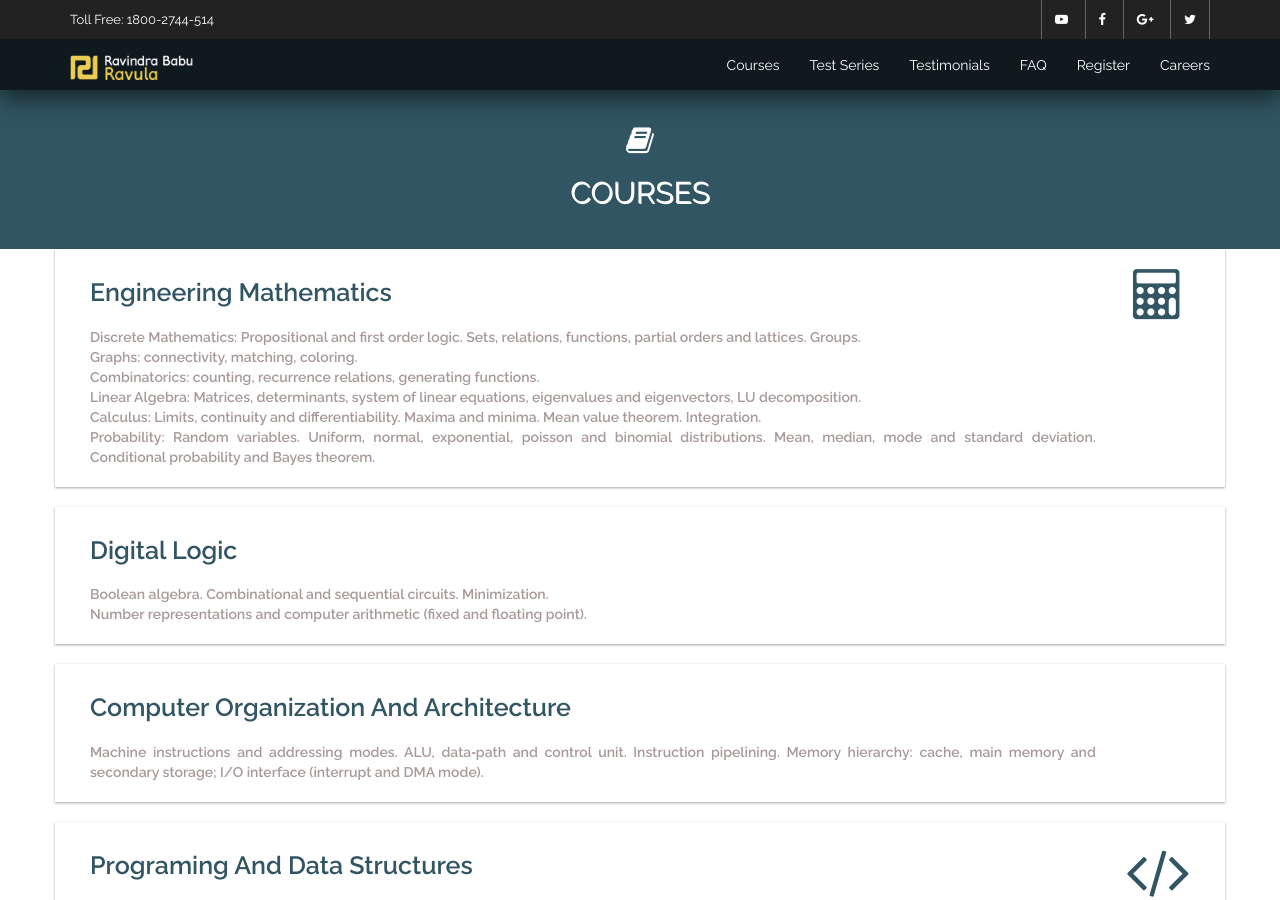
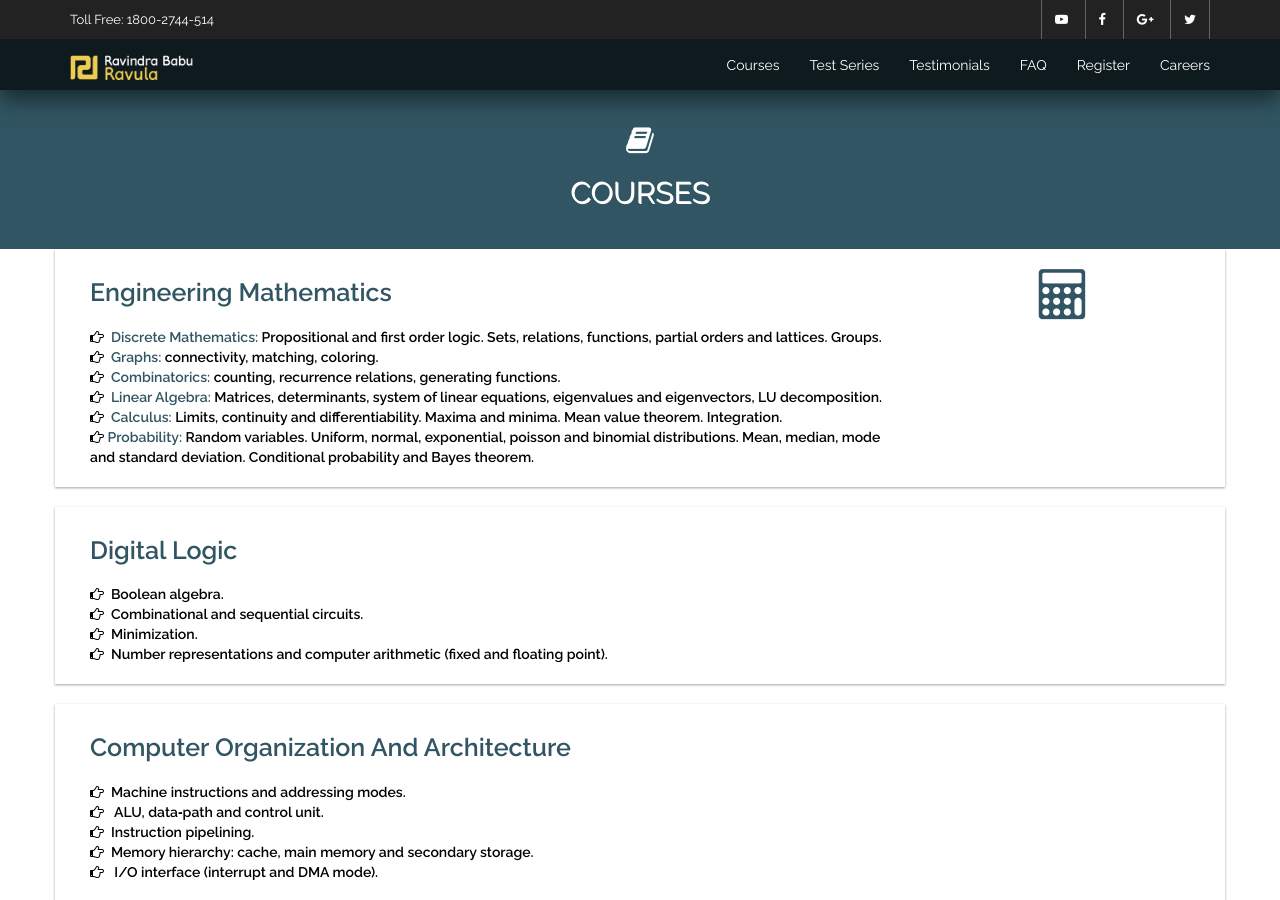
Before and after one commit to satish18/gate-raudra, a Jekyll site: the page built from courses.html, in a window 1280 px wide and 900 px high. Built offline with Jekyll 4.4.1, drawn with Linux system fonts in a browser that asks for light colours; nearby versions of some CDN libraries; some of the changed text lies outside the part shown.

Commit message:
courses with details

```diff
--- a/_sass/_courses.scss
+++ b/_sass/_courses.scss
@@ -33,9 +33,23 @@
     margin-top: 20px;
   }
   .dark-grey {
-    text-align: justify;
-    text-justify: inter-word;
-    color: #a99999;
+    // text-align: justify;
+    // text-justify: inter-word;
+    // padding: 5px;
+    color: black;
+    p {
+      padding: 1em;
+    }
+    b {
+      color: #315562;
+    }
+    i{
+      color: black;
+      // -webkit-text-stroke-width: 5px;
+      -webkit-text-stroke-color: black;
+      // background: black;o
+      padding-bottom: 2px;
+    }
 
   }
   .row {
@@ -63,3 +77,64 @@
   //   }
   // }
 }
+
+
+#testimonial-header {
+  padding-top: 13vh;
+  .testimonial-slide-container{
+    background: #315562;
+    i {
+      font-size: 30px;
+      color: white;
+    }
+    h2 {
+      color: white;
+      text-align: center;
+      text-shadow: 1px 1px white;
+    }
+  }
+}
+#testimonial-body {
+  .row {
+    padding: 10px;
+  }
+  .col-md-4 {
+    padding: 10px;
+  }
+  .person-box {
+
+
+  }
+    .common-col {
+    // border: 1px solid #315562;
+    padding: 10px;
+    h4 {
+      text-align: center;
+      color: #315562;
+    }
+    img {
+      width: 100px;
+      height: 100px;
+      border-radius: 70px;
+      display: block;
+      margin-left: auto;
+      margin-right: auto;
+      // align-content: center;
+    }
+    p {
+      // background: #F4F4F4;
+      text-align: justify;
+      color: #315562;
+      padding-left: 20px;
+      padding-right: 20px;
+      overflow: hidden;
+      max-width: 75ch;
+      display: -webkit-box;
+  -webkit-line-clamp: 3;
+  -webkit-box-orient: vertical;
+      // overflow: hidden;
+      // text-overflow: ellipsis;
+      // max-width: 200px;
+    }
+  }
+}
--- a/courses.html
+++ b/courses.html
@@ -17,134 +17,152 @@ layout: default
     </div>
     <div class="container">
       <div class="row space-20 box-light margin-b20">
-        <div class="col-md-11" style="text-align: left;">
+        <div class="col-md-9" style="text-align: left;">
           <h4><b>Engineering Mathematics<b></h4>
             <div class="margin-20 dark-grey" >
-              <b>Discrete Mathematics:</b> Propositional and first order logic. Sets, relations, functions,
-                partial orders and lattices. Groups. <br>Graphs: connectivity, matching, coloring.<br>
-                <b>Combinatorics:</b> counting, recurrence relations, generating functions.<br>
-                <b>Linear Algebra:</b> Matrices, determinants, system of linear equations, eigenvalues and eigenvectors, LU decomposition.<br>
-                <b>Calculus:</b> Limits, continuity and differentiability. Maxima and minima. Mean value theorem. Integration.<br>
-                <b>Probability:</b> Random variables. Uniform, normal, exponential, poisson and binomial distributions. Mean, median, mode and standard deviation. Conditional probability and Bayes theorem.
+              <i class="fa fa-hand-o-right"></i>&nbsp&nbsp<b>Discrete Mathematics:  </b> Propositional and first order logic. Sets, relations, functions,
+                partial orders and lattices. Groups.   <br><i class="fa fa-hand-o-right"></i>&nbsp&nbsp<b>Graphs:</b> connectivity, matching, coloring.<br>
+                <i class="fa fa-hand-o-right"></i>&nbsp&nbsp<b>Combinatorics:</b> counting, recurrence relations, generating functions.<br>
+                <i class="fa fa-hand-o-right"></i>&nbsp&nbsp<b>Linear Algebra:</b> Matrices, determinants, system of linear equations, eigenvalues and eigenvectors, LU decomposition.<br>
+                <i class="fa fa-hand-o-right"></i>&nbsp&nbsp<b>Calculus:</b> Limits, continuity and differentiability. Maxima and minima. Mean value theorem. Integration.<br>
+                <i class="fa fa-hand-o-right"></i>&nbsp<b>Probability:</b> Random variables. Uniform, normal, exponential, poisson and binomial distributions. Mean, median, mode and standard deviation. Conditional probability and Bayes theorem.
             </div>
           </div>
-          <div class="col-md-1 img-container ">
+          <div class="col-md-3 img-container ">
             <i class="fa fa-calculator hidden-xs hidden-sm" area-hidden="true" style="font-size:50px !important"></i>
           </div>
         </div>
         <div class="row space-20 box-light margin-b20">
-          <div class="col-md-11" style="text-align: left;">
+          <div class="col-md-9" style="text-align: left;">
             <h4><b>Digital Logic<b></h4>
               <div class="margin-20 dark-grey" >
-                Boolean algebra. Combinational and sequential circuits. Minimization.<br>
-                Number representations and computer arithmetic (fixed and floating point).
+                <i class="fa fa-hand-o-right"></i>&nbsp&nbspBoolean algebra.<br>
+                <i class="fa fa-hand-o-right"></i>&nbsp&nbspCombinational and sequential circuits.<br>
+                <i class="fa fa-hand-o-right"></i>&nbsp&nbspMinimization.<br>
+                <i class="fa fa-hand-o-right"></i>&nbsp&nbspNumber representations and computer arithmetic (fixed and floating point).
               </div>
             </div>
-            <div class="col-md-1 img-container hidden-xs hidden-sm">
+            <div class="col-md-3 img-container hidden-xs hidden-sm">
               <br><i class="zmdi zmdi-memory zmdi-memory-hc-2x" ></i>
             </div>
           </div>
           <div class="row space-20 box-light margin-b20">
-            <div class="col-md-11" style="text-align: left;">
+            <div class="col-md-9" style="text-align: left;">
               <h4><b>Computer Organization And Architecture<b></h4>
                 <div class="margin-20 dark-grey" >
-                  Machine instructions and addressing modes. ALU, data‐path and control unit. Instruction
-                    pipelining. Memory hierarchy: cache, main memory and secondary storage; I/O
-                    interface (interrupt and DMA mode).
+                  <i class="fa fa-hand-o-right"></i>&nbsp&nbspMachine instructions and addressing modes.<br>
+                  <i class="fa fa-hand-o-right"></i>&nbsp&nbsp ALU, data‐path and control unit.<br>
+                   <i class="fa fa-hand-o-right"></i>&nbsp&nbspInstruction pipelining.<br>
+                   <i class="fa fa-hand-o-right"></i>&nbsp&nbspMemory hierarchy: cache, main memory and secondary storage.<br>
+                   <i class="fa fa-hand-o-right"></i>&nbsp&nbsp I/O interface (interrupt and DMA mode).
                 </div>
               </div>
-              <div class="col-md-1 img-container hidden-xs hidden-sm">
+              <div class="col-md-3 img-container hidden-xs hidden-sm">
                 <br><i class="zmdi zmdi-tablet" ></i>
               </div>
             </div>
             <div class="row space-20 box-light margin-b20">
-              <div class="col-md-11" style="text-align: left;">
+              <div class="col-md-9" style="text-align: left;">
                 <h4><b>Programing And Data Structures<b></h4>
                   <div class="margin-20 dark-grey " >
-                    Programming in C. Recursion. Arrays, stacks, queues, linked lists, trees, binary search
-                      trees, binary heaps, graphs
+                    <i class="fa fa-hand-o-right"></i>&nbsp&nbsp Programming in C.<br>
+                      <i class="fa fa-hand-o-right"></i>&nbsp&nbspRecursion.<br>
+                      <i class="fa fa-hand-o-right"></i>&nbsp&nbspArrays, stacks, queues, linked lists, trees, binary search<br>
+                      <i class="fa fa-hand-o-right"></i>&nbsp&nbsp Trees, binary heaps, graphs
                   </div>
                 </div>
-                <div class="col-md-1 img-container hidden-xs hidden-sm">
+                <div class="col-md-3 img-container hidden-xs hidden-sm">
                   <i class="fa fa-code" ></i>
                 </div>
               </div>
               <div class="row space-20 box-light margin-b20">
-                <div class="col-md-11" style="text-align: left;">
+                <div class="col-md-9" style="text-align: left;">
                   <h4><b>Algorithms<b></h4>
                     <div class="margin-20 dark-grey" >
-                      Searching, sorting, hashing. Asymptotic worst case time and space complexity.
-                        Algorithm design techniques: greedy, dynamic programming and divide‐and‐conquer.
-                        Graph search, minimum spanning trees, shortest paths.
+                      <i class="fa fa-hand-o-right"></i>&nbsp&nbspSearching, sorting, hashing.<br>
+                      <i class="fa fa-hand-o-right"></i>&nbsp&nbsp Asymptotic worst case time and space complexity.<br>
+                        <i class="fa fa-hand-o-right"></i>&nbsp&nbspAlgorithm design techniques: greedy, dynamic programming and divide‐and‐conquer.<br>
+                        <i class="fa fa-hand-o-right"></i>&nbsp&nbspGraph search, minimum spanning trees, shortest paths.
                     </div>
                   </div>
-                  <div class="col-md-1 img-container hidden-xs hidden-sm">
+                  <div class="col-md-3 img-container hidden-xs hidden-sm">
                     <i class="zmdi zmdi-device-hub" ></i>
                   </div>
               </div>
               <div class="row space-20 box-light margin-b20">
-                <div class="col-md-11" style="text-align: left;">
+                <div class="col-md-9" style="text-align: left;">
                   <h4><b>Theory Of Computation<b></h4>
                     <div class="margin-20 dark-grey" >
-                      Regular expressions and finite automata. Context-free grammars and push-down
-                        automata. Regular and contex-free languages, pumping lemma. Turing machines and
-                        undecidability.
+                      <i class="fa fa-hand-o-right"></i>&nbsp&nbspRegular expressions and finite automata.<br>
+                      <i class="fa fa-hand-o-right"></i>&nbsp&nbsp Context-free grammars and push-down automata.<br>
+                      <i class="fa fa-hand-o-right"></i>&nbsp&nbsp Regular and contex-free languages, pumping lemma. <br>
+                      <i class="fa fa-hand-o-right"></i>&nbsp&nbspTuring machines and undecidability.
                     </div>
                   </div>
-                  <div class="col-md-1 img-container hidden-xs hidden-sm">
+                  <div class="col-md-3 img-container hidden-xs hidden-sm">
                     <i class="zmdi zmdi-tablet-mac" ></i>
                   </div>
               </div>
               <div class="row space-20 box-light margin-b20">
-                <div class="col-md-11" style="text-align: left;">
+                <div class="col-md-9" style="text-align: left;">
                   <h4><b>Compiler Design<b></h4>
                     <div class="margin-20 dark-grey" >
-                      Lexical analysis, parsing, syntax-directed translation. Runtime environments.
-                        Intermediate code generation.
+                      <i class="fa fa-hand-o-right"></i>&nbsp&nbspLexical analysis, parsing, syntax-directed translation.<br>
+                      <i class="fa fa-hand-o-right"></i>&nbsp&nbsp Runtime environments.<br>
+                      <i class="fa fa-hand-o-right"></i>&nbsp&nbspIntermediate code generation.
                     </div>
                   </div>
-                  <div class="col-md-1 img-container hidden-xs hidden-sm">
+                  <div class="col-md-3 img-container hidden-xs hidden-sm">
                     <i class="fa fa-desktop" ></i>
                   </div>
               </div>
               <div class="row space-20 box-light margin-b20">
-                <div class="col-md-11" style="text-align: left;">
+                <div class="col-md-9" style="text-align: left;">
                   <h4><b>Operating Systems<b></h4>
                     <div class="margin-20 dark-grey" >
-                      Processes, threads, inter‐process communication, concurrency and synchronization.
-                        Deadlock. CPU scheduling. Memory management and virtual memory. File systems.
+                      <i class="fa fa-hand-o-right"></i>&nbsp&nbspProcesses, threads, inter‐process communication, concurrency and synchronization.<br>
+                      <i class="fa fa-hand-o-right"></i>&nbsp&nbspDeadlock. <br>
+                      <i class="fa fa-hand-o-right"></i>&nbsp&nbspCPU scheduling. <br>
+                      <i class="fa fa-hand-o-right"></i>&nbsp&nbspMemory management and virtual memory.<br>
+                      <i class="fa fa-hand-o-right"></i>&nbsp&nbspFile systems.
 
                     </div>
                   </div>
-                  <div class="col-md-1 img-container hidden-xs hidden-sm">
+                  <div class="col-md-3 img-container hidden-xs hidden-sm">
                     <i class="fa fa-file-text-o" ></i>
                   </div>
               </div>
               <div class="row space-20 box-light margin-b20">
-                <div class="col-md-11" style="text-align: left;">
+                <div class="col-md-9" style="text-align: left;">
                   <h4><b>Databases<b></h4>
                     <div class="margin-20 dark-grey" >
-                      ER‐model. Relational model: relational algebra, tuple calculus, SQL. Integrity constraints,
-                        normal forms. File organization, indexing (e.g., B and B+ trees). Transactions and
-                        concurrency control.
+                      <i class="fa fa-hand-o-right"></i>&nbsp&nbspER‐model.<br>
+                      <i class="fa fa-hand-o-right"></i>&nbsp&nbsp Relational model: relational algebra, tuple calculus, SQL. <br>
+                      <i class="fa fa-hand-o-right"></i>&nbsp&nbspIntegrity constraints, normal forms.<br>
+                       <i class="fa fa-hand-o-right"></i>&nbsp&nbspFile organization, indexing (e.g., B and B+ trees).<br>
+                        <i class="fa fa-hand-o-right"></i>&nbsp&nbspTransactions and concurrency control.
                     </div>
                   </div>
-                  <div class="col-md-1 img-container hidden-xs hidden-sm">
+                  <div class="col-md-3 img-container hidden-xs hidden-sm">
                     <i class="fa fa-database" ></i>
                   </div>
               </div>
               <div class="row space-20 box-light margin-b20">
-                <div class="col-md-11" style="text-align: left;">
+                <div class="col-md-9" style="text-align: left;">
                   <h4><b>Computer Networks<b></h4>
                     <div class="margin-20 dark-grey" >
-                      Concept of layering. LAN technologies (Ethernet). Flow and error control techniques,
-                        switching. IPv4/IPv6, routers and routing algorithms (distance vector, link state). TCP/UDP
-                        and sockets, congestion control. Application layer protocols (DNS, SMTP, POP, FTP, HTTP).
-                        Basics of Wi-Fi. Network security: authentication, basics of public key and private key
+                      <i class="fa fa-hand-o-right"></i>&nbsp&nbspConcept of layering.<br>
+                      <i class="fa fa-hand-o-right"></i>&nbsp&nbsp LAN technologies (Ethernet). <br>
+                      <i class="fa fa-hand-o-right"></i>&nbsp&nbspFlow and error control techniques, switching.<br>
+                      <i class="fa fa-hand-o-right"></i>&nbsp&nbspIPv4/IPv6, routers and routing algorithms (distance vector, link state). <br>
+                      <i class="fa fa-hand-o-right"></i>&nbsp&nbspTCP/UDP and sockets, congestion control.<br>
+                      <i class="fa fa-hand-o-right"></i>&nbsp&nbsp Application layer protocols (DNS, SMTP, POP, FTP, HTTP).<br>
+                        <i class="fa fa-hand-o-right"></i>&nbsp&nbspBasics of Wi-Fi. <br>
+                        <i class="fa fa-hand-o-right"></i>&nbsp&nbspNetwork security: authentication, basics of public key and private key
                         cryptography, digital signatures and certificates, firewalls.
                     </div>
                   </div>
-                  <div class="col-md-1 img-container hidden-xs hidden-sm">
+                  <div class="col-md-3 img-container hidden-xs hidden-sm">
                     <i class="fa fa-wifi" ></i>
                   </div>
               </div>
```
